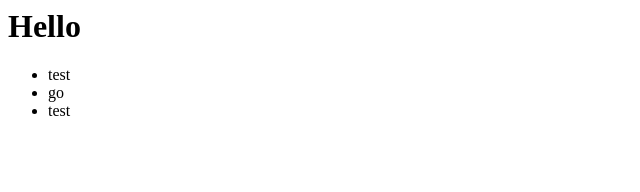
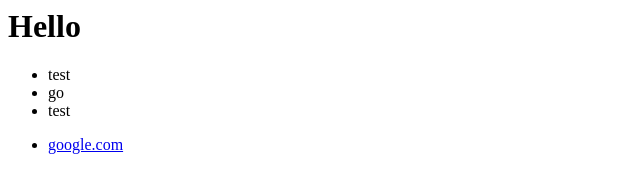
Before and after one commit to andregomars/NewGitTest, a plain HTML site: page index.htm in a window 1280 px wide. Shown: the whole page, without its empty margins (0-640 px from the left). Drawn offline with Linux system fonts and the light colour scheme.

Commit message:
new update

```diff
--- a/index.htm
+++ b/index.htm
@@ -7,6 +7,9 @@
  		<li>go</li>
  		<li>test</li>
  	</ul>
+ 	<ul>
+ 		<li><a href="google.com">google.com</a></li>
+ 	</ul>
  </div>
 </body>
 </html>
```
